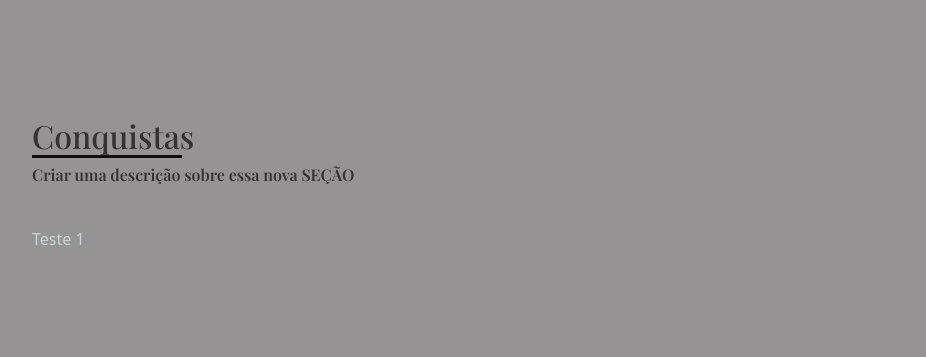
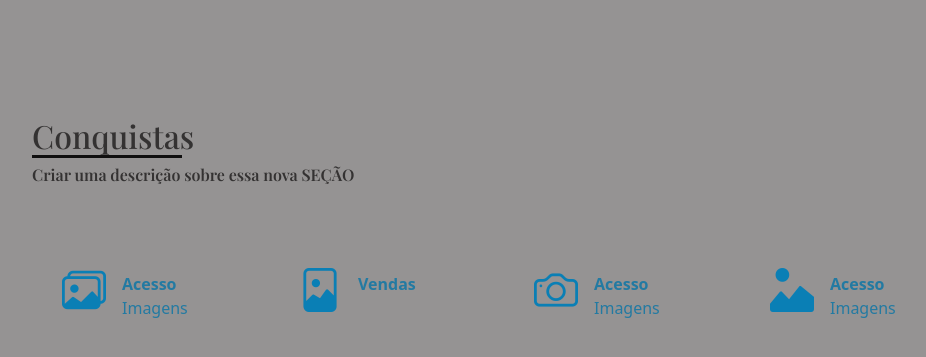
Before and after one commit to nicolireislima/pro-optics, a plain HTML site: page index.html in a window 1280 px wide. Shown: the part 1291-1648 px from the top of the page, without its empty margins (298-1224 px from the left). Drawn offline with nearby package versions, Linux system fonts and the light colour scheme; a script that the page names is missing; a web font is replaced by a local one.

Commit message:
Add files via upload
update conquistas

```diff
--- a/css/style.css
+++ b/css/style.css
@@ -371,3 +371,48 @@ section {
     margin-right: 10px;
     font-size: 20px;
 }
+
+
+/* Conquistas // Vendas */
+.conquistas {
+    padding-bottom: 30px;
+}
+
+.conquistas .count-box {
+    padding: 30px;
+    width: 100%;
+}
+
+.conquistas .count-box i {
+    color:#0a7fb5;
+    font-size: 44px;
+    display: block;
+    float: left;
+    /* line height ; */
+}
+
+.conquistas .count-box span {
+    font-size: 48px;
+    color: #0e455e;
+    display: block;
+    line-height: 40px;
+    font-weight: 700;
+    margin-left: 60px;
+}
+
+.conquistas .count-box p {
+    padding: 15px 0 0 0;
+    margin: 0 0 0 60px;
+    color:#237aa2;
+}
+
+.conquistas .count-box strong{
+    font-weight: 800;
+}
+
+.conquistas .count-box i:hover,
+.conquistas .count-box span:hover {
+    color: #118de6;
+    transition: ease-in-out .5s;
+
+}
--- a/index.html
+++ b/index.html
@@ -236,8 +236,87 @@
 
                 <div class="row">
                     <!-- 1 -->
-                    <article class="col-lg-3 col-md-6 d-md-flex align-items-md-stretch">
-                        Teste 1
+                    <article class="col-lg-3 col-md-6 d-md-flex
+                    align-items-md-stretch">
+
+
+                        <div class="count-box">
+
+                            <i class="bi bi-images"></i></i></i>
+
+
+
+                            <span class="purecounter" data-purecounter-start="0" data-purecounter-and="578" data-purecounter-duration="5">
+                            </span>
+
+                            <p>
+                                <strong>Acesso</strong>
+                                Imagens
+                            </p>
+
+                        </div>
+                    </article>
+
+                    <!-- produto 2  -->
+                    <article class="col-lg-3 col-md-6 d-md-flex
+                    align-items-md-stretch">
+
+
+                        <div class="count-box">
+
+                            <i class="bi bi-file-image"></i></i>
+
+                            <span class="purecounter" data-purecounter-start="0" data-purecounter-and="578" data-purecounter-duration="5">
+                            </span>
+
+                            <p>
+                                <strong>Vendas</strong>
+
+                            </p>
+
+                        </div>
+                    </article>
+
+
+                    <!-- Produto 3 -->
+                    <article class="col-lg-3 col-md-6 d-md-flex
+                    align-items-md-stretch">
+
+
+                        <div class="count-box">
+
+                            <i class="bi bi-camera"></i></i>
+
+                            <span class="purecounter" data-purecounter-start="0" data-purecounter-and="578" data-purecounter-duration="5">
+                            </span>
+
+                            <p>
+                                <strong>Acesso</strong>
+                                Imagens
+                            </p>
+
+                        </div>
+                    </article>
+
+
+                    <!-- produto 4 -->
+                    <article class="col-lg-3 col-md-6 d-md-flex
+                    align-items-md-stretch">
+
+
+                        <div class="count-box">
+
+                            <i class="bi bi-image-alt"></i></i>
+
+                            <span class="purecounter" data-purecounter-start="0" data-purecounter-and="578" data-purecounter-duration="5">
+                            </span>
+
+                            <p>
+                                <strong>Acesso</strong>
+                                Imagens
+                            </p>
+
+                        </div>
                     </article>
 
 
--- a/js/script.js
+++ b/js/script.js
@@ -57,6 +57,8 @@
 
     }
 
+    new PureCounter();
+
 
 
 
```
